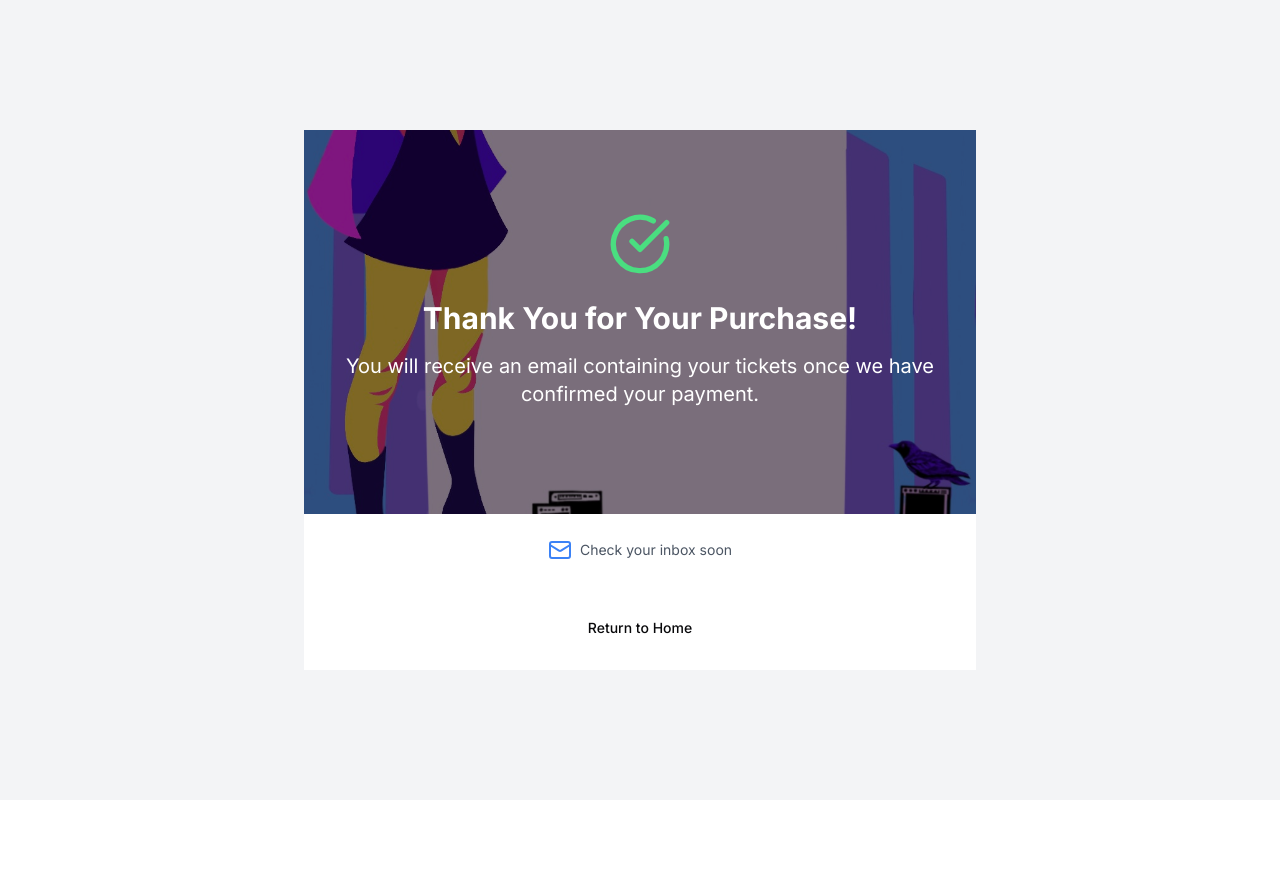
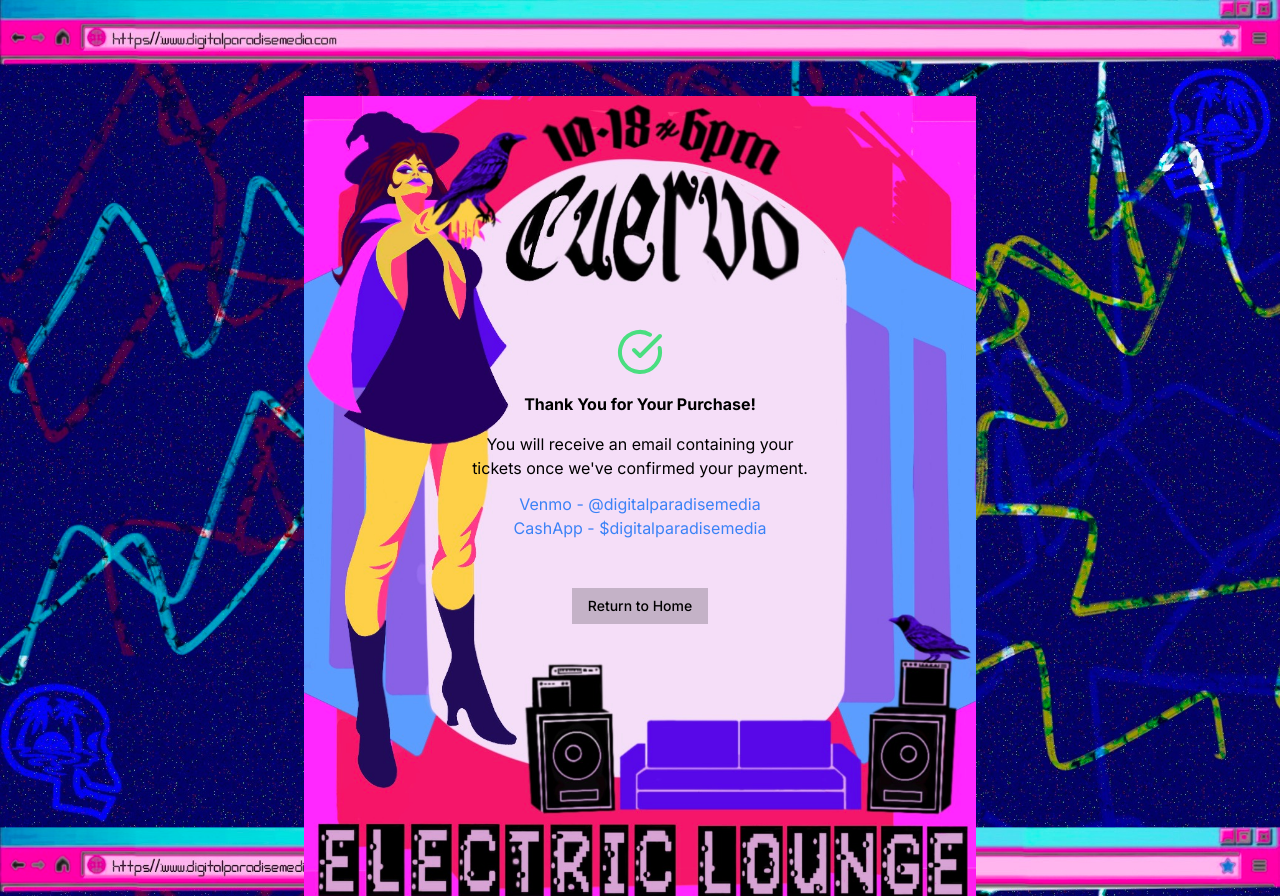
Before and after one commit to jwilli97/digital-paradise-web, a Next.js app: page /TicketConfirmation in a window 1280 px wide. Before the commit the page ends 800 px from the top, so only its background shows below. Built offline with nearby package versions, Linux system fonts and the light colour scheme.

Commit message:
cuervo form and confirmation compelte

```diff
--- a/src/app/TicketConfirmation/page.js
+++ b/src/app/TicketConfirmation/page.js
@@ -1,42 +1,40 @@
 'use client';
 
-import Image from "next/image";
+import { CheckCircle, Mail } from "lucide-react";
+import { Button } from "@/components/ui/button";
 import { useRouter } from "next/navigation";
-import { Button } from "@/components/ui/button"
-import { Card, CardContent, CardFooter, CardHeader } from "@/components/ui/card"
-import { CheckCircle, Mail } from "lucide-react";
+import Link from "next/link";
+import { Card, CardContent, CardFooter, CardHeader } from "@/components/ui/card";
 
-export default function TicketConfirmation() {
+export default function Component() {
     const router = useRouter();
 
   return (
-        <div className="min-h-screen flex items-center justify-center bg-gray-100 p-4">
-            <Card className="w-full max-w-2xl overflow-hidden">
+    <div className="flex justify-center mt-24">
       <div
-                    className="relative bg-cover bg-center h-96"
+        className="relative w-full max-w-2xl h-[800px] bg-cover bg-center"
         style={{ backgroundImage: "url('/cuero_confirmation.jpeg')" }}
       >
-                    <div className="absolute inset-0 bg-black bg-opacity-50"></div>
-                    <CardHeader className="relative z-10 h-full flex flex-col justify-center items-center text-white">
-                        <div className="flex justify-center mb-6">
-                            <CheckCircle className="h-16 w-16 text-green-400" />
+        <div className="absolute inset-0"></div>
+        <Card className="absolute inset-0 bg-transparent shadow-none flex flex-col mt-52">
+          <CardHeader className="relative z-10 flex flex-col items-center text-white">
+            <div className="flex justify-center mb-4">
+              <CheckCircle className="h-12 w-12 text-green-400" />
             </div>
-                        <h1 className="text-3xl font-bold mb-4 text-center">Thank You for Your Purchase!</h1>
-                        <p className="text-xl mb-6 text-center">
-                            You will receive an email containing your tickets once we have confirmed your payment.
+            <h1 className="text-black font-bold mb-4 text-center">Thank You for Your Purchase!</h1>
+            <p className="text-black text-center">
+              You will receive an email containing your <br></br>tickets once we&apos;ve confirmed your payment.
             </p>
+            <p className="text-blue-500 mt-3">Venmo - <Link href={'https://venmo.com/u/digitalparadisemedia'}>@digitalparadisemedia</Link></p>
+            <p className="text-blue-500">CashApp - <Link href={'https://cash.app/$digitalparadisemedia'}>$digitalparadisemedia</Link></p>
           </CardHeader>
-                </div>
-                <CardContent className="bg-white p-6">
-                    <div className="flex justify-center items-center">
-                        <Mail className="h-6 w-6 text-blue-500 mr-2" />
-                        <p className="text-sm text-gray-600">Check your inbox soon</p>
-                    </div>
-                </CardContent>
-                <CardFooter className="bg-white flex justify-center p-6">
-                    <Button variant="outline">Return to Home</Button>
+          <CardFooter className="relative z-10 flex justify-center pb-10">
+            <Button variant="outline" onClick={() => router.push('/')} className="bg-black bg-opacity-20 text-black border-white hover:bg-white hover:text-black transition-colors">
+              Return to Home
+            </Button>
           </CardFooter>
         </Card>
       </div>
+    </div>
   );
 };
--- a/src/app/page.js
+++ b/src/app/page.js
@@ -231,7 +231,7 @@ export default function Tickets() {
               </div>
             ))}
             <div className="space-y-2">
-              <Label className="text-sm font-medium">Payment Method</Label>
+              <Label className="text-sm font-medium">Payment Method (please select one)</Label>
               <RadioGroup
                 onValueChange={setPaymentMethod}
                 value={paymentMethod}
@@ -240,17 +240,13 @@ export default function Tickets() {
                 <div className="flex items-center space-x-2">
                   <RadioGroupItem value="venmo" id="venmo" />
                   <Label className='flex items-center' htmlFor="venmo">
-                    Venmo - <span className='text-blue-500 ml-1'>
-                      <Link href={'https://venmo.com/u/digitalparadisemedia'}>@digitalparadisemedia</Link>
-                    </span>
+                    Venmo - <span className='ml-1'>@digitalparadisemedia</span>
                   </Label>
                 </div>
                 <div className="flex items-center space-x-2">
                   <RadioGroupItem value="cashapp" id="cashapp" />
                   <Label className='flex items-center' htmlFor="cashapp">
-                    Cash App - <span className='text-blue-500 ml-1'>
-                      <Link href={'https://cash.app/$digitalparadisemedia'}>$digitalparadisemedia</Link>
-                    </span>
+                    Cash App - <span className='ml-1'>$digitalparadisemedia</span>
                   </Label>
                 </div>
               </RadioGroup>
```
Lines whose indentation alone changed are shown as unchanged.
